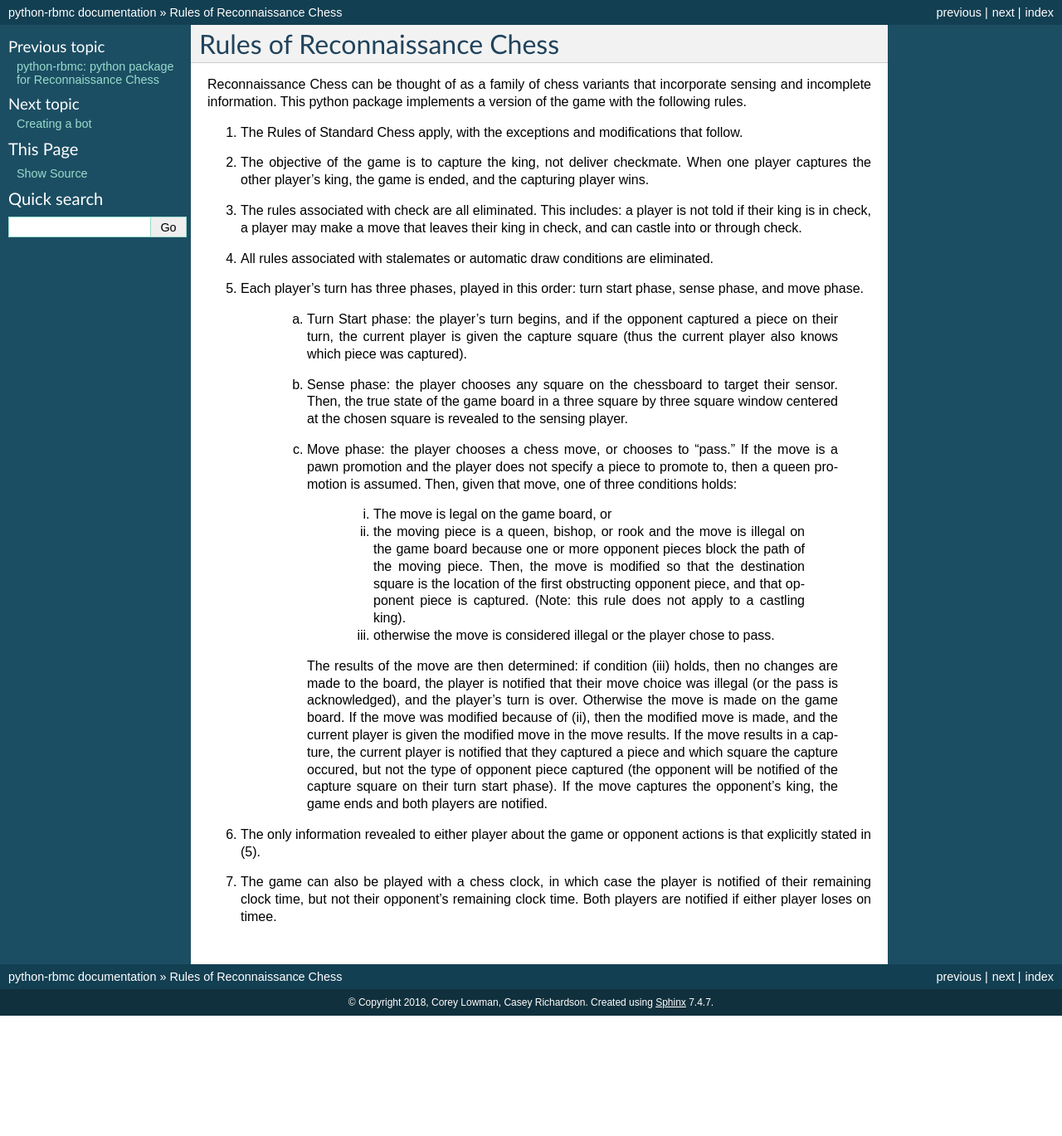
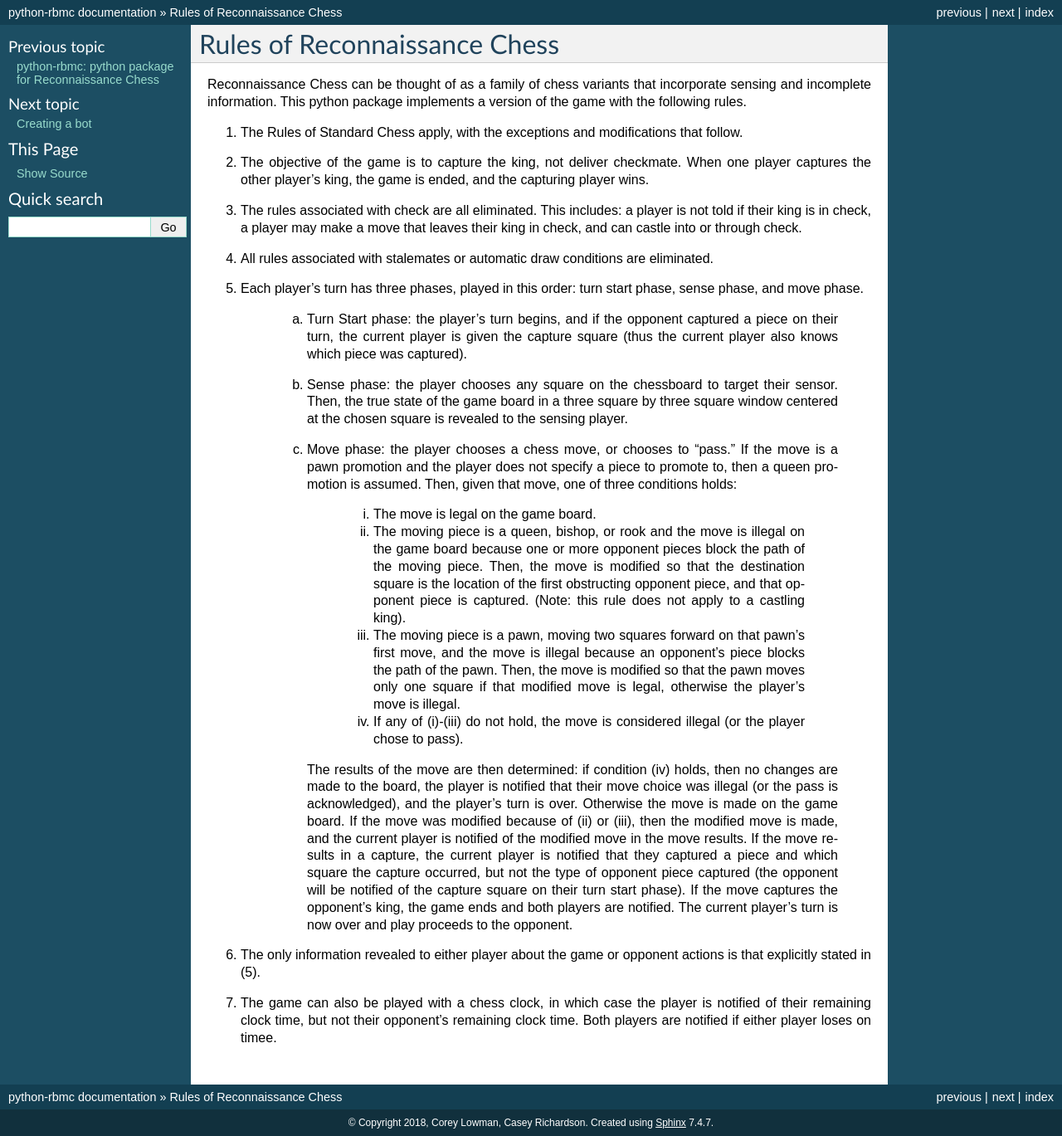
Before and after one commit to reconnaissanceblindchess/reconchess, a Sphinx documentation site: the page built from docs/source/rules.rst, in a window 1280 px wide. Shown: the whole page at 83% size. Built offline with Sphinx 7.4.7, drawn with Linux system fonts in a browser that asks for light colours; before the commit the page ends 1224 px from its top, so only the background shows below that.

Commit message:
Adds pawn slide description in game rules

```diff
--- a/docs/source/rules.rst
+++ b/docs/source/rules.rst
@@ -20,13 +20,15 @@ This python package implements a version of the game with the following rules.
 
     c. Move phase: the player chooses a chess move, or chooses to "pass."  If the move is a pawn promotion and the player does not specify a piece to promote to, then a queen promotion is assumed. Then, given that move, one of three conditions holds:
 
-        i. The move is legal on the game board, or
+        i. The move is legal on the game board.
 
-        ii. the moving piece is a queen, bishop, or rook and the move is illegal on the game board because one or more opponent pieces block the path of the moving piece.  Then, the move is modified so that the destination square is the location of the first obstructing opponent piece, and that opponent piece is captured.  (Note: this rule does not apply to a castling king).
+        ii. The moving piece is a queen, bishop, or rook and the move is illegal on the game board because one or more opponent pieces block the path of the moving piece.  Then, the move is modified so that the destination square is the location of the first obstructing opponent piece, and that opponent piece is captured.  (Note: this rule does not apply to a castling king).
 
-        iii. otherwise the move is considered illegal or the player chose to pass.
+        iii. The moving piece is a pawn, moving two squares forward on that pawn's first move, and the move is illegal because an opponent's piece blocks the path of the pawn.  Then, the move is modified so that the pawn moves only one square if that modified move is legal, otherwise the player's move is illegal.
 
-       The results of the move are then determined: if condition (iii) holds, then no changes are made to the board, the player is notified that their move choice was illegal (or the pass is acknowledged), and the player's turn is over.  Otherwise the move is made on the game board.  If the move was modified because of (ii), then the modified move is made, and the current player is given the modified move in the move results.  If the move results in a capture, the current player is notified that they captured a piece and which square the capture occured, but not the type of opponent piece captured (the opponent will be notified of the capture square on their turn start phase).  If the move captures the opponent's king, the game ends and both players are notified.
+        iv. If any of (i)-(iii) do not hold, the move is considered illegal (or the player chose to pass).
+
+       The results of the move are then determined: if condition (iv) holds, then no changes are made to the board, the player is notified that their move choice was illegal (or the pass is acknowledged), and the player's turn is over.  Otherwise the move is made on the game board.  If the move was modified because of (ii) or (iii), then the modified move is made, and the current player is notified of the modified move in the move results.  If the move results in a capture, the current player is notified that they captured a piece and which square the capture occurred, but not the type of opponent piece captured (the opponent will be notified of the capture square on their turn start phase).  If the move captures the opponent's king, the game ends and both players are notified.  The current player's turn is now over and play proceeds to the opponent.
 
 6. The only information revealed to either player about the game or opponent actions is that explicitly stated in (5).
 
```
